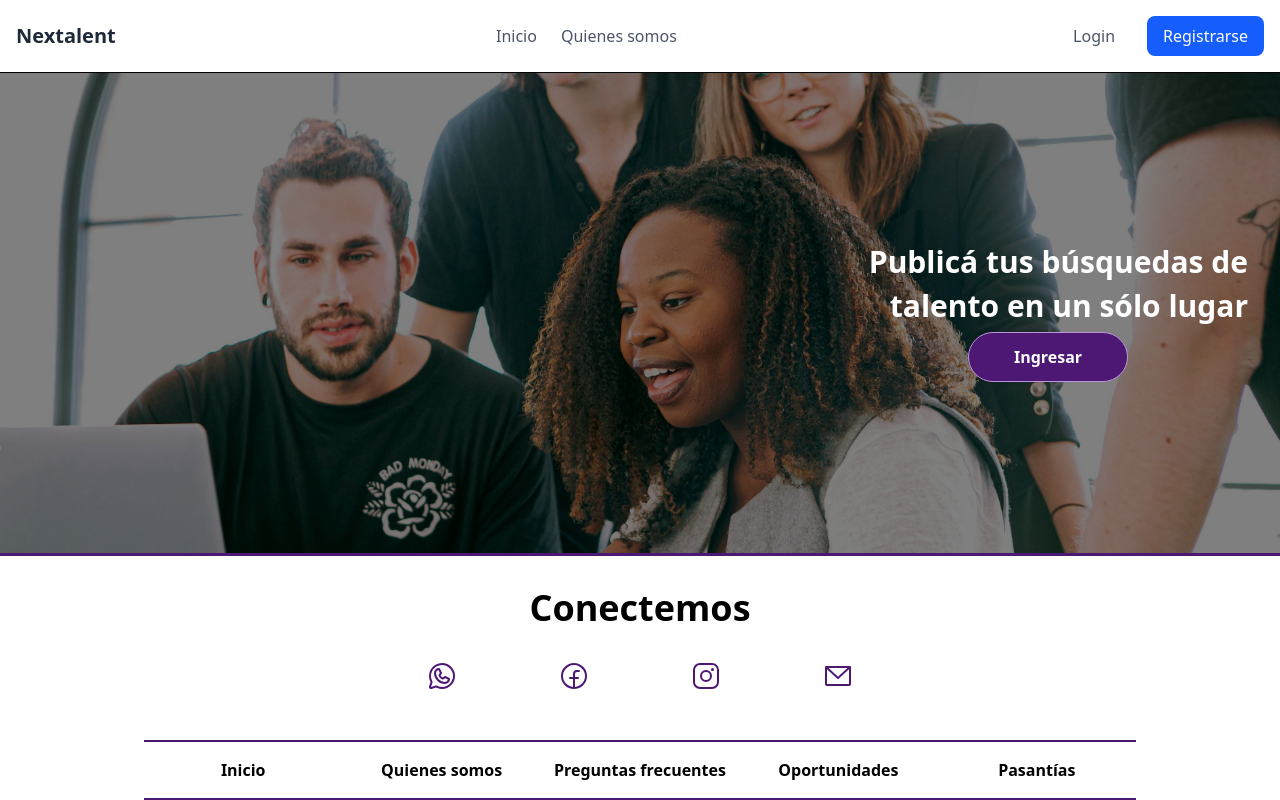
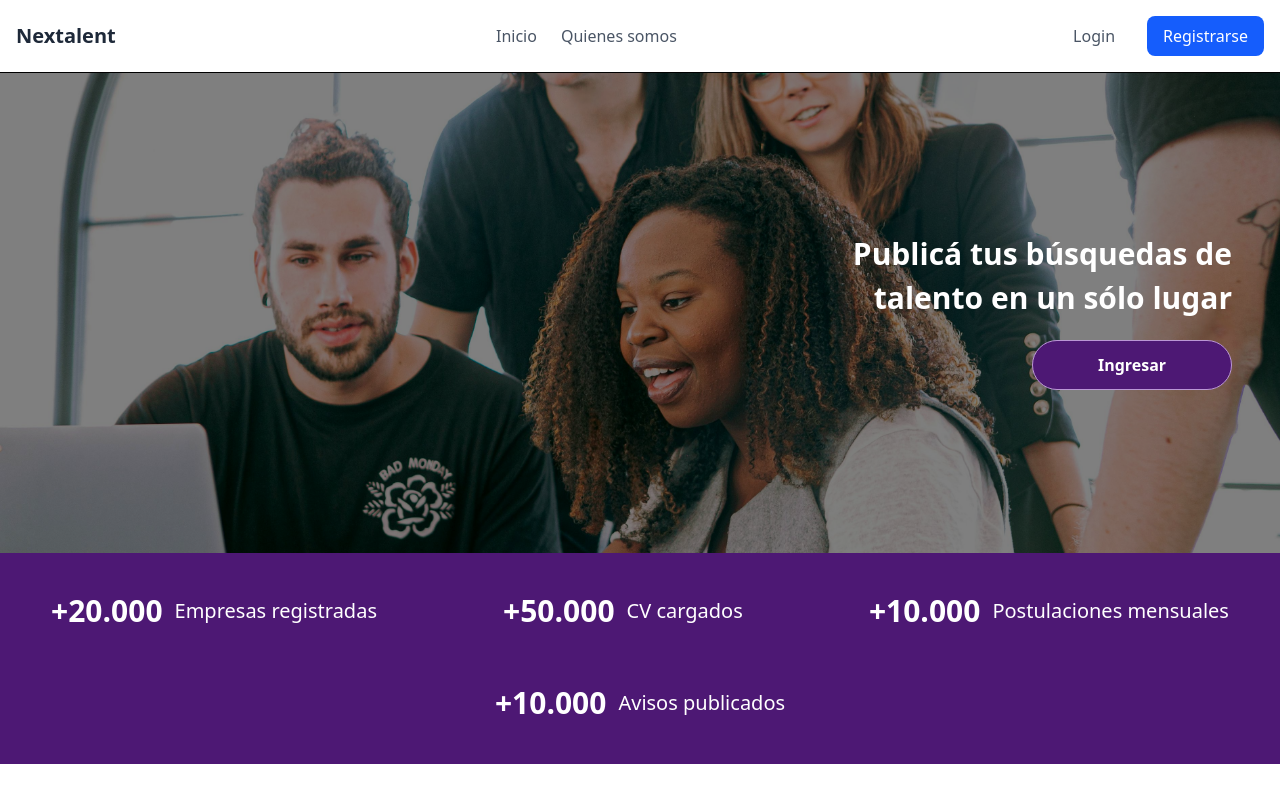
Before and after one commit to Fran1107/NexTalent-Front, a React (Vite) app: page /index-empresas in a window 1280 px wide. Shown: the top 800 px of the page. Built offline with nearby package versions, Linux system fonts and the light colour scheme; no server answers.

Commit message:
Página de inicio para empresas creado

```diff
--- /dev/null
+++ b/src/components/home-empresas/Estadisticas.jsx
@@ -0,0 +1,24 @@
+export default function Estadisticas({
+    h2="",
+    p=""
+}) {
+    return (
+        <>
+            {/* Sección de texto con números de pasantes, etc */}
+            <div className="flex flex-col sm:flex-row items-center justify-center m-2 sm:m-4 text-center">
+            {h2 && (
+                <h2 className="text-white text-xl sm:text-2xl md:text-3xl font-bold">
+                {h2}
+                </h2>
+            )}
+            {p && (
+                <div className="mt-2 sm:mt-0 sm:ml-3">
+                <p className="text-white text-base sm:text-lg md:text-xl">
+                    {p}
+                </p>
+                </div>
+            )}
+            </div>
+        </>
+    )
+}
--- a/src/components/home-empresas/HeroBanner.jsx
+++ b/src/components/home-empresas/HeroBanner.jsx
@@ -1,23 +1,31 @@
+import { NavLink } from "react-router-dom";
+
 export default function HeroBanner({ image }) {
   return (
     <section
       className="w-full h-[60vh] bg-cover bg-center  shadow-lg overflow-hidden"
       style={{ backgroundImage: `url(${image})` }}
     >
-
-      <div className="w-full h-full bg-black/50 flex items-center justify-end">
-      <div className="text-white text-end mr-8">
-        <h2 className="text-3xl font-bold mb-2">Publicá tus búsquedas de</h2>
-        <h2 className="text-3xl font-bold mb-2">talento en un sólo lugar</h2>
-        {/* boton de ingresar */}
-        <button type="button" className="w-[20vh] bg-[#4D1874] text-white font-semibold py-3 px-6 rounded-full hover:bg-[#3b115a] transition mr-30 border border-[#BA96D5]">Ingresar</button>
+      {/* Mensaje en el hero banner con botón para ingresar a la cuenta */}
+      <div className="w-full h-full bg-black/50 flex justify-end items-center text-right px-6 sm:px-12">
+        <div className="text-white max-w-lg">
+          <h2 className="text-2xl sm:text-3xl font-bold mb-2">
+            Publicá tus búsquedas de
+          </h2>
+          <h2 className="text-2xl sm:text-3xl font-bold mb-6">
+            talento en un sólo lugar
+          </h2>
+          {/* Botón de ingresar */}
+            <NavLink to="/auth/login-empresas">
+              <button
+                type="button"
+                className="w-[200px] bg-[#4D1874] text-white font-semibold py-3 rounded-full hover:bg-[#3b115a] transition border border-[#BA96D5]"
+              >
+                Ingresar
+              </button>
+          </NavLink>
+        </div>
       </div>
-      </div>
-      {/* Sección de texto con números de pasantes, etc */}
-      {/* <div className="bg-[#4D1874] w-full h-[60vh]">
-        <h3>+20.000</h3>
-        <h3>Empresas registradas</h3>
-      </div>       */}
     </section>
 
   )
--- a/src/views/home/IndexEmpresasView.jsx
+++ b/src/views/home/IndexEmpresasView.jsx
@@ -1,11 +1,22 @@
+import Estadisticas from "../../components/home-empresas/Estadisticas";
 import HeroBanner from "../../components/home-empresas/HeroBanner";
 
 export default function IndexEmpresasView() {
 
     return (
-        <div className="w-full h-full ">
-            <HeroBanner image="/img/people-background.jpg" />
-        </div>
+        <>
+            <div className="w-full">
+                <HeroBanner image="/img/people-background.jpg" />
+            </div>
+            <div className="bg-[#4D1874] w-full py-6">
+                <div className="flex flex-col sm:flex-row sm:flex-wrap justify-around items-center gap-6 text-center">
+                    <Estadisticas h2="+20.000" p="Empresas registradas" />
+                    <Estadisticas h2="+50.000" p="CV cargados" />
+                    <Estadisticas h2="+10.000" p="Postulaciones mensuales" />
+                    <Estadisticas h2="+10.000" p="Avisos publicados" />
+                </div>
+            </div>
 
+        </>
     )
 }
```
